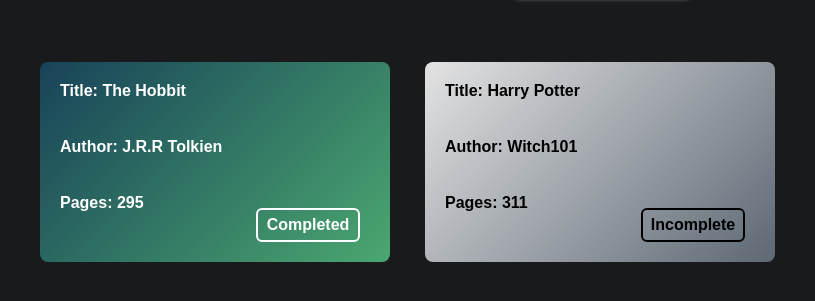
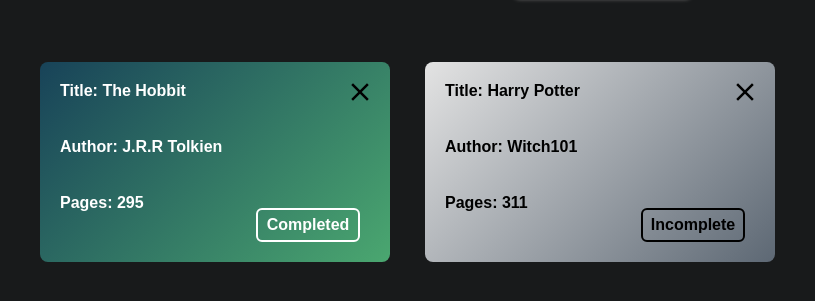
Before and after one commit to Tree-Ro/library, a plain HTML site: page index.html in a window 1280 px wide. Shown: the part 213-514 px from the top of the page, 40-855 px from the left. Drawn offline with Linux system fonts and the light colour scheme.

Commit message:
Added a cross on the top right of each card

```diff
--- a/script.js
+++ b/script.js
@@ -114,6 +114,13 @@ function displayBooks(array) {
         card.appendChild(document.createElement('p')).textContent =
             'Pages: ' + obj.pages;
 
+        const closeIcon = document.createElement('object');
+        closeIcon.setAttribute('data', 'icons/close.svg');
+        closeIcon.setAttribute('type', 'image/svg+xml');
+        closeIcon.setAttribute('widht', '30');
+        closeIcon.setAttribute('height', '30');
+        card.appendChild(closeIcon);
+
         card.setAttribute('data-index', myLibrary.indexOf(obj));
 
         button.addEventListener('click', function () {
--- a/styles.css
+++ b/styles.css
@@ -128,6 +128,13 @@ button {
     border-radius: 6px;
     border: 2px solid;
 }
+.container .content .shelf object {
+    position: absolute;
+    top: 15px;
+    right: 15px;
+    cursor: pointer;
+    pointer-events: auto;
+}
 .container .content .shelf button:hover,
 .container .navbar .new-entry-button:hover,
 .container .new-book form button[type='submit']:hover {
```
Also changed, not shown: icons/close.svg (added).
